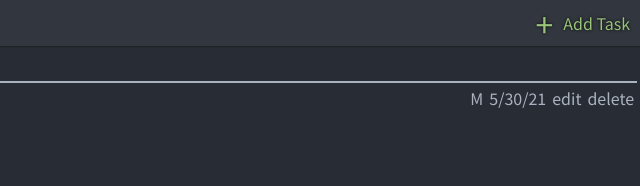
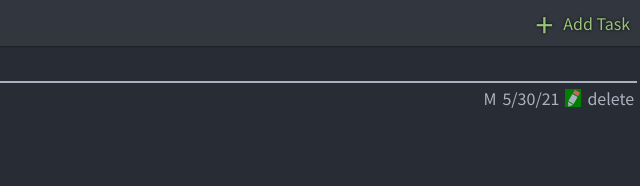
Before and after one commit to mbeckdev/to-do-list, a website built with webpack: page dist/index.html in a window 1280 px wide. Shown: the full height of the page, 640-1280 px from the left. Built offline with Linux system fonts and the light colour scheme.

Commit message:
Add edit icon in css

```diff
--- a/src/styles.css
+++ b/src/styles.css
@@ -1,11 +1,13 @@
 :root {
   /* --main-bk-color: hsl(147, 31%, 43%); */
+  --blue: rgb(97, 175, 239);
+  --edit-icon-color: var(--main-text-color);
+  --edit-icon-color-eraser: rgb(200, 100, 100);
+  --green: rgb(152, 195, 121);
   --main-bk-color: rgb(40, 44, 52);
   --main-bk-color2: rgb(50, 54, 62);
   --main-text-color: rgb(171, 178, 191);
-  --green: rgb(152, 195, 121);
   --red: rgb(224, 108, 117);
-  --blue: rgb(97, 175, 239);
 }
 
 * {
@@ -156,6 +158,52 @@ nav hr {
   font-size: xx-large;
 }
 
+.edit-icon {
+  display: flex;
+  padding: 6px 4px;
+  /* background-color: green; */
+  cursor: pointer;
+}
+
+.edit-inner {
+  /*   left: 30px; */
+  top: 1px;
+  width: 8px;
+  height: 6px;
+  background-color: var(--edit-icon-color);
+  display: inline-block;
+  position: relative;
+
+  transform: rotate(-60deg);
+}
+
+.edit-inner::before {
+  content: "";
+  display: block;
+  position: relative;
+  left: -5px;
+
+  width: 0;
+  height: 0;
+
+  /*   this makes a triangle */
+  border-top: 3px solid transparent;
+  border-bottom: 3px solid transparent;
+  border-right: 4px solid var(--edit-icon-color);
+}
+
+.edit-inner::after {
+  content: "";
+  display: block;
+  position: relative;
+  left: 9px;
+  top: -100%;
+
+  width: 4px;
+  height: 6px;
+  background-color: var(--edit-icon-color-eraser);
+}
+
 .hamburger-line {
   position: relative;
   width: 20px;
@@ -165,19 +213,13 @@ nav hr {
 }
 
 .nav-is-left {
-  /* position: relative; */
   transform: translate(-100%, 0);
-  /* background-color: var(--main-bk-color); */
 }
 
 .task {
   display: flex;
   justify-content: space-between;
 }
-
-/* .task > * { */
-/* margin: 3px; */
-/* } */
 
 .task-first-section,
 .task-last-section {
@@ -190,10 +232,6 @@ nav hr {
   margin: 3px;
 }
 
-/* .task input { */
-/* display: flex; */
-/* } */
-
 @media only screen and (min-width: 320px) {
   body {
     /* color: blue; */
```
Also changed, not shown: dist/index.html, dist/main.js.
